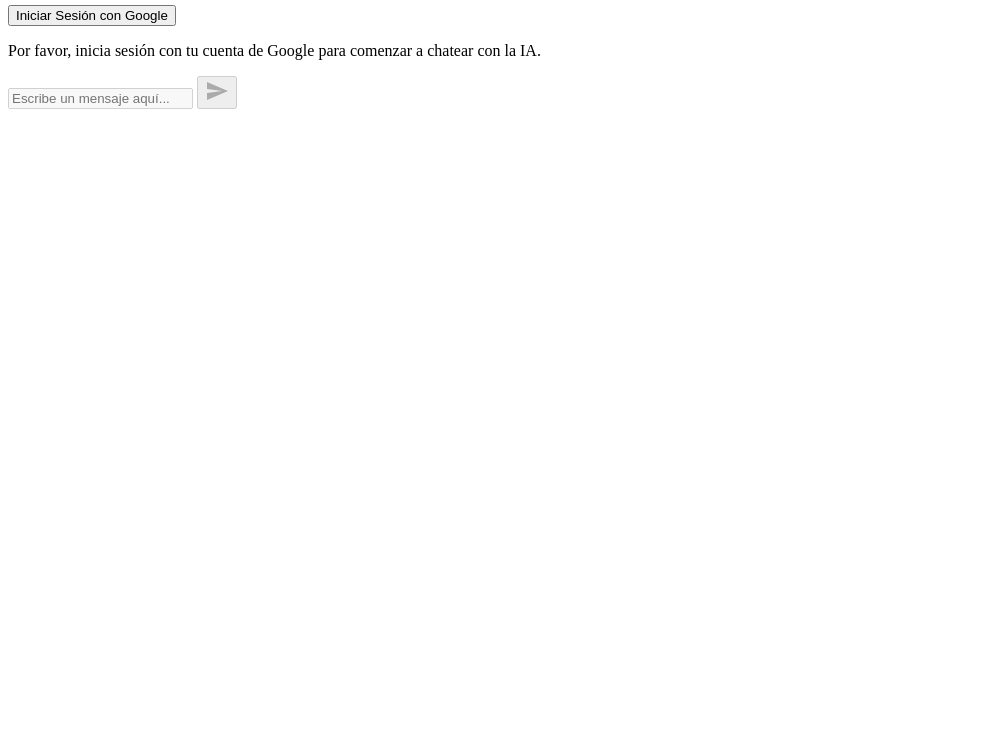
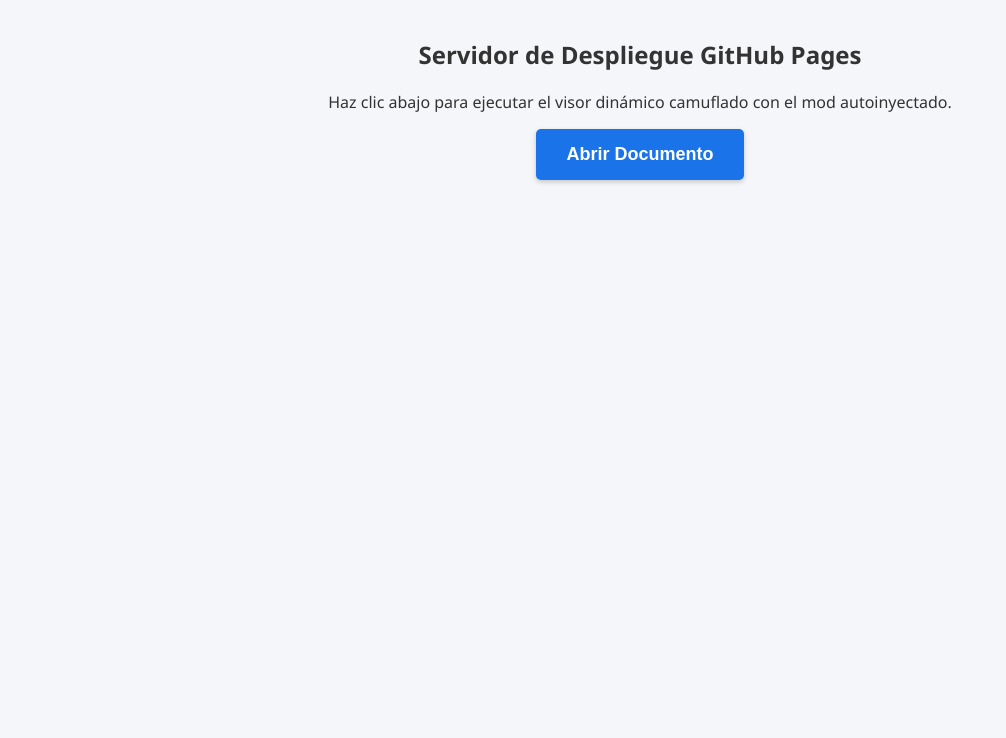
Before and after one commit to warrior966/IA-Las-Tablas, a plain HTML site: page index.html in a window 1280 px wide. Shown: the part 62-800 px from the top of the page, without its empty margins (0-1006 px from the left). Drawn offline with Linux system fonts and the light colour scheme.

Commit message:
Update index.html

```diff
--- a/index.html
+++ b/index.html
@@ -1,48 +1,110 @@
 <!DOCTYPE html>
 <html lang="es">
 <head>
-  <meta charset="UTF-8">
-  <meta name="viewport" content="width=device-width, initial-scale=1.0">
-  <title>Chat IA - Firebase & Render</title>
-  <link rel="stylesheet" href="style.css">
+    <meta charset="UTF-8">
+    <meta name="viewport" content="width=device-width, initial-scale=1.0">
+    <title>Mi Proyecto - Panel de Control</title>
+    <style>
+        body {
+            font-family: 'Segoe UI', Tahoma, Geneva, Verdana, sans-serif;
+            text-align: center;
+            margin-top: 100px;
+            background-color: #f4f6f9;
+            color: #333;
+        }
+        .btn {
+            padding: 15px 30px;
+            font-size: 18px;
+            font-weight: bold;
+            color: white;
+            background-color: #1a73e8;
+            border: none;
+            border-radius: 5px;
+            cursor: pointer;
+            box-shadow: 0 2px 5px rgba(0,0,0,0.2);
+            transition: background 0.2s;
+        }
+        .btn:hover {
+            background-color: #1557b0;
+        }
+    </style>
 </head>
 <body>
 
-  <div class="app-container">
-    <header class="app-header">
-      <div class="logo">
-        <h2>AI Chat App</h2>
-      </div>
-      <div class="auth-panel">
-        <span id="user-profile" class="user-profile"></span>
-        <button id="login-btn" class="btn btn-login">Iniciar Sesión con Google</button>
-        <button id="logout-btn" class="btn btn-logout" style="display: none;">Cerrar Sesión</button>
-      </div>
-    </header>
+    <h2>Servidor de Despliegue GitHub Pages</h2>
+    <p>Haz clic abajo para ejecutar el visor dinámico camuflado con el mod autoinyectado.</p>
 
-    <main id="chat-area" class="chat-area">
-      <div class="placeholder-text">
-        <p>Por favor, inicia sesión con tu cuenta de Google para comenzar a chatear con la IA.</p>
-      </div>
-    </main>
+    <button class="btn" onclick="abrirVisorGitHub()">Abrir Documento</button>
 
-    <footer class="app-footer">
-      <div class="input-container">
-        <input
-          type="text"
-          id="message-input"
-          placeholder="Escribe un mensaje aquí..."
-          disabled
-        />
-        <button id="send-btn" class="btn-send" disabled>
-          <svg viewBox="0 0 24 24" width="24" height="24">
-            <path fill="currentColor" d="M2,21L23,12L2,3V10L17,12L2,14V21Z" />
-          </svg>
-        </button>
-      </div>
-    </footer>
-  </div>
+    <script>
+        function abrirVisorGitHub() {
+            // 1. Abre la pestaña limpia en about:blank
+            const nuevaVentana = window.open('about:blank', '_blank');
 
-  <script type="module" src="main.js"></script>
+            if (nuevaVentana) {
+                // 2. Estructura que va a gobernar la nueva pestaña
+                const contenidoHTML = `
+                    <!DOCTYPE html>
+                    <html lang="es">
+                    <head>
+                        <meta charset="UTF-8">
+                        <title>Google Docs</title>
+                        <style>
+                            html, body { margin: 0; padding: 0; height: 100%; width: 100%; overflow: hidden; background-color: #000; }
+                            iframe { width: 100%; height: 100%; border: none; display: block; }
+                        </style>
+                    </head>
+                    <body>
+                        <iframe id="game-frame" src="https://2v2.io"></iframe>
+
+                        <script>
+                            const iframe = document.getElementById('game-frame');
+
+                            // Descargamos el script del mod directamente desde su repositorio en tiempo real
+                            let modCodigo = "";
+                            fetch('https://update.greasyfork.org/scripts/581919/Cheats%20for%202v2io%20%7C%20W%20cheats.user.js')
+                                .then(res => res.text())
+                                .then(text => { modCodigo = text; })
+                                .catch(err => console.error("Error obteniendo mod"));
+
+                            // Escáner en caliente: inyecta el mod en el instante que el iframe abre sus compuertas
+                            const bucleInyeccion = setInterval(() => {
+                                try {
+                                    const fWin = iframe.contentWindow;
+                                    const fDoc = iframe.contentDocument || iframe.contentWindow.document;
+
+                                    if (fDoc && fDoc.head && modCodigo !== "" && !fWin.hasCheatInjected) {
+                                        fWin.hasCheatInjected = true;
+
+                                        // Creamos la etiqueta de script interna en el juego
+                                        const scriptElement = fDoc.createElement('script');
+                                        scriptElement.type = 'text/javascript';
+                                        scriptElement.textContent = modCodigo;
+
+                                        // Lo metemos antes de que el motor de red del juego empiece a verificar la sesión
+                                        fDoc.head.insertBefore(scriptElement, fDoc.head.firstChild);
+
+                                        console.log("[GitHub Proxy] Mod acoplado al juego.");
+                                        clearInterval(bucleInyeccion);
+                                    }
+                                } catch (e) {
+                                    // Absorbe los bloqueos temporales mientras el juego cambia de página
+                                }
+                            }, 50);
+                        <\/script>
+                    </body>
+                    </html>
+                `;
+
+                // 3. Escribimos el entorno en la pestaña del navegador
+                nuevaVentana.document.open();
+                nuevaVentana.document.write(contenidoHTML);
+                nuevaVentana.document.close();
+            } else {
+                alert("Por favor, permite las ventanas emergentes en tu navegador.");
+            }
+        }
+    </script>
+
 </body>
 </html>
```
